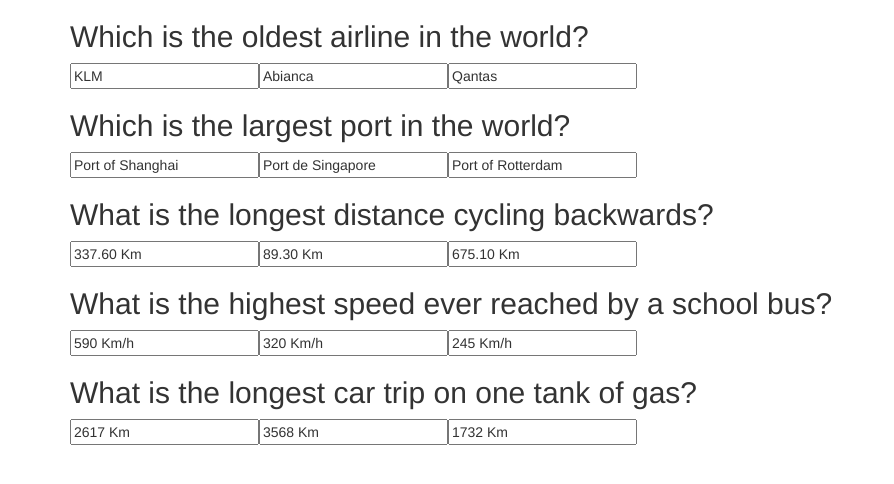
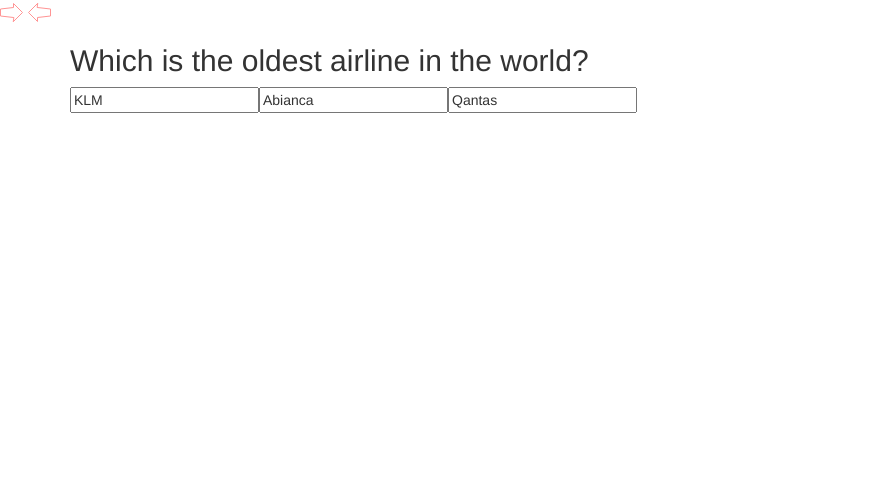
Before and after one commit to aledriandev/ABC-quiz-1, a plain HTML site: page index.html in a window 1280 px wide. Shown: the whole page, without its empty margins (0-894 px from the left). Drawn offline with nearby package versions, Linux system fonts and the light colour scheme.

Commit message:
Cambia al presionar next

```diff
--- a/assets/js/main.js
+++ b/assets/js/main.js
@@ -7,6 +7,7 @@ function Questions (question, correct, wrong1,wrong2){
 }
 
 const app = {
+    num: 1,
     allQuestions : {
         question1 : new Questions ('Which is the oldest airline in the world?','KLM', 'Abianca', 'Qantas'),
         question2 : new Questions ('Which is the largest port in the world?','Port of Shanghai', 'Port de Singapore', 'Port of Rotterdam'),
@@ -14,29 +15,47 @@ const app = {
         question4 : new Questions ('What is the highest speed ever reached by a school bus?','590 Km/h', '320 Km/h', '245 Km/h'),
         question5 : new Questions ('What is the longest car trip on one tank of gas?','2617 Km', '3568 Km', '1732 Km')
     },
+    setup: function () {
+        $('#next').click(app.next);
+        $('#prev').click(app.prev);
+    },
     showQuestions : function(){
-        let div = document.createElement('div');
+        let divQuestion = document.createElement('div');
+        //permite colocar al azar las alternativas de respuesta
         let choice = [0,1,2];
         choice.sort(() => {
             return Math.random() - 0.5
         });
         // console.log(choice);
-        for(let i in app.allQuestions){
+        // for(let i in app.allQuestions){
         let h2 = document.createElement('h2');
-            h2.innerHTML = app.allQuestions[i].question;
+        h2.innerHTML = app.allQuestions['question'+app.num].question;
         let divChoices = document.createElement('div');
-            for(let j in app.allQuestions[i].choices){
-                let Qchoices = app.allQuestions[i].choices;
+        for(let j in app.allQuestions['question'+app.num].choices){
+            let Qchoices = app.allQuestions['question'+app.num].choices;
             let input = document.createElement('input');
+                input
             // console.log(Qchoices[choice[j]]);
             input.setAttribute('value',Qchoices[choice[j]]);
             divChoices.appendChild(input);
         }
-            div.appendChild(h2);
-            div.appendChild(divChoices);
-        }
-        $('#game').append(div);
+        divQuestion.appendChild(h2);
+        divQuestion.appendChild(divChoices);
+        // }
+        $('#game').append(divQuestion);
+    },
+    next: function () {
+        $('#game').empty();
+        app.num ++;
+        app.showQuestions();
+        console.log(app.num);
+    },
+    prev: function () {
+
     }
 }
 
-$(document).ready(app.showQuestions);
+$(document).ready(function(){
+    app.showQuestions();
+    app.setup();
+});
--- a/index.html
+++ b/index.html
@@ -15,6 +15,8 @@
 <body>
 
     <section id="abc-game">
+        <span id=""><img id="next" src="assets/img/right.svg" alt=""></span>
+        <span id=""><img id="prev" src="assets/img/left.svg" alt=""></span>
         <div class="container" id="game"></div>
     </section>
 
```
Also changed, not shown: assets/img/left.svg (renamed from assets/img/navigation-left-arrow.svg), assets/img/right.svg (renamed from assets/img/navigation-right-arrow.svg). Lines whose indentation alone changed are shown as unchanged.
